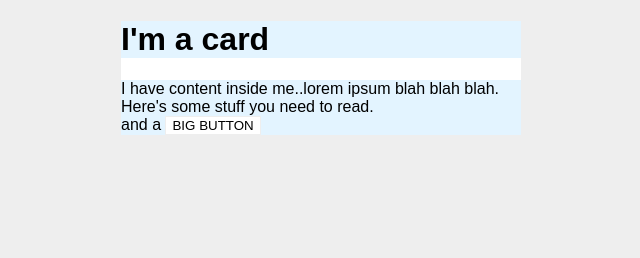
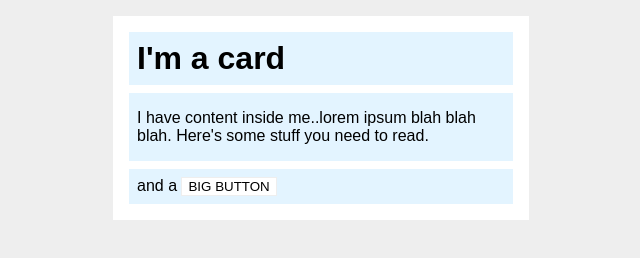
Before and after one commit to ebonykk/new-css, a plain HTML site: page 02-margin-and-padding-2/index.html in a window 1280 px wide. Shown: the whole page, without its empty margins (319-959 px from the left). Drawn offline with Linux system fonts and the light colour scheme.

Commit message:
Add styling to cards with margins and padding

```diff
--- a/02-margin-and-padding-2/style.css
+++ b/02-margin-and-padding-2/style.css
@@ -7,18 +7,25 @@ body {
     width: 400px;
     background: #fff;
     margin: 16px auto;
+    padding: 8px;
   }
 
   .title {
     background: #e3f4ff;
+    padding: 8px;
+    margin: 8px;
   }
 
   .content {
     background: #e3f4ff;
+    margin: 8px;
+    padding: 16px 8px;
   }
 
   .button-container {
     background: #e3f4ff;
+    margin: 8px;
+    padding: 8px
   }
 
   button {
```
